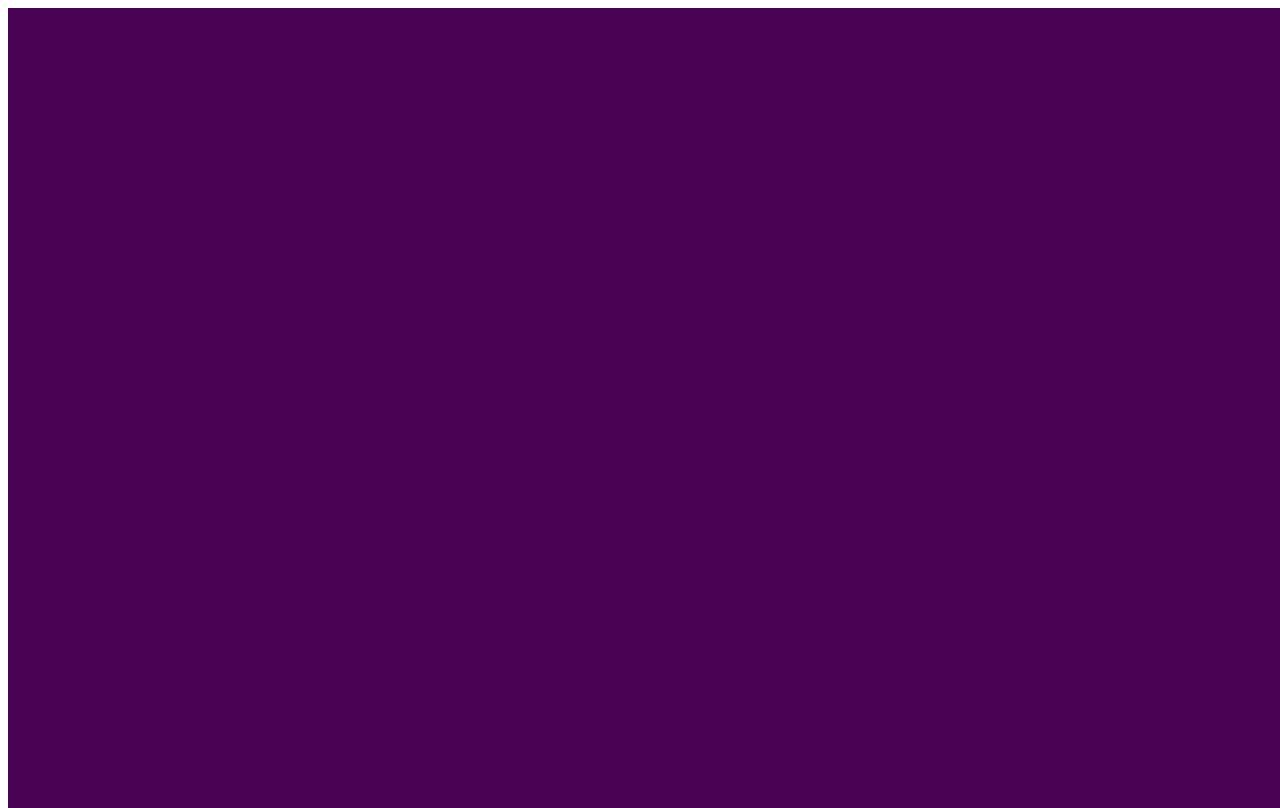
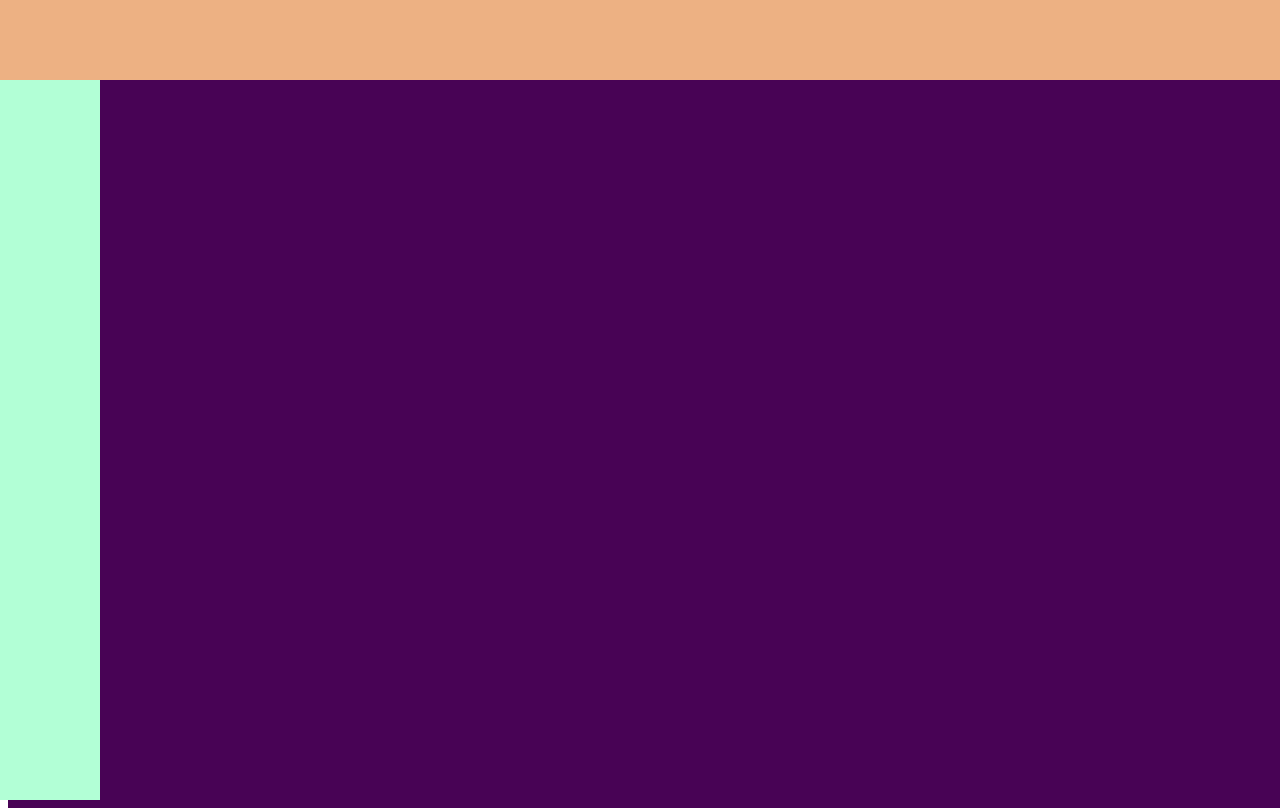
Before and after one commit to kevin-salamon/portfolio-site, a React (Create React App) app: page / in a window 1280 px wide. Built offline with nearby package versions, Linux system fonts and the light colour scheme; the HTML template or start-up script is replaced by a standard one.

Commit message:
more scaffolding

```diff
--- a/src/App.js
+++ b/src/App.js
@@ -1,6 +1,8 @@
 import styled from 'styled-components';
 import About from './components/About/About.js';
 import Experience from './components/Experience/Experience.js';
+import Sidebar from './components/Sidebar/Sidebar.js';
+import Header from './components/Header/Header.js';
 
 const StyledAppPage = styled.div`
   width: 100vw;
@@ -22,6 +24,8 @@ const StyledAppPage = styled.div`
 function App() {
   return (
     <StyledAppPage>
+      <Header/>
+      <Sidebar/>
       <About/>
       <Experience/>
     </StyledAppPage>
--- a/src/components/Header/Header.js
+++ b/src/components/Header/Header.js
@@ -0,0 +1,22 @@
+import React from 'react';
+import styled from 'styled-components';
+
+const StyledHeader = styled.div`
+    height: 80px;
+    width: 100vw;
+    background-color: #EDB183;
+    position: fixed;
+    left: 0;
+    top: 0;
+    z-index: 1;
+`;
+
+function Header() {
+    return (
+        <StyledHeader>
+
+        </StyledHeader>
+    );
+}
+
+export default Header;
--- a/src/components/Sidebar/Sidebar.js
+++ b/src/components/Sidebar/Sidebar.js
@@ -0,0 +1,22 @@
+import React from 'react';
+import styled from 'styled-components';
+
+const StyledSidebar = styled.div`
+    height: calc(100vh - 80px);
+    width: 100px;
+    background-color: #B2FFD6;
+    position: fixed;
+    left: 0;
+    top: 80px;
+    z-index: 1;
+`;
+
+function Sidebar() {
+    return (
+        <StyledSidebar>
+
+        </StyledSidebar>
+    );
+}
+
+export default Sidebar;
```
